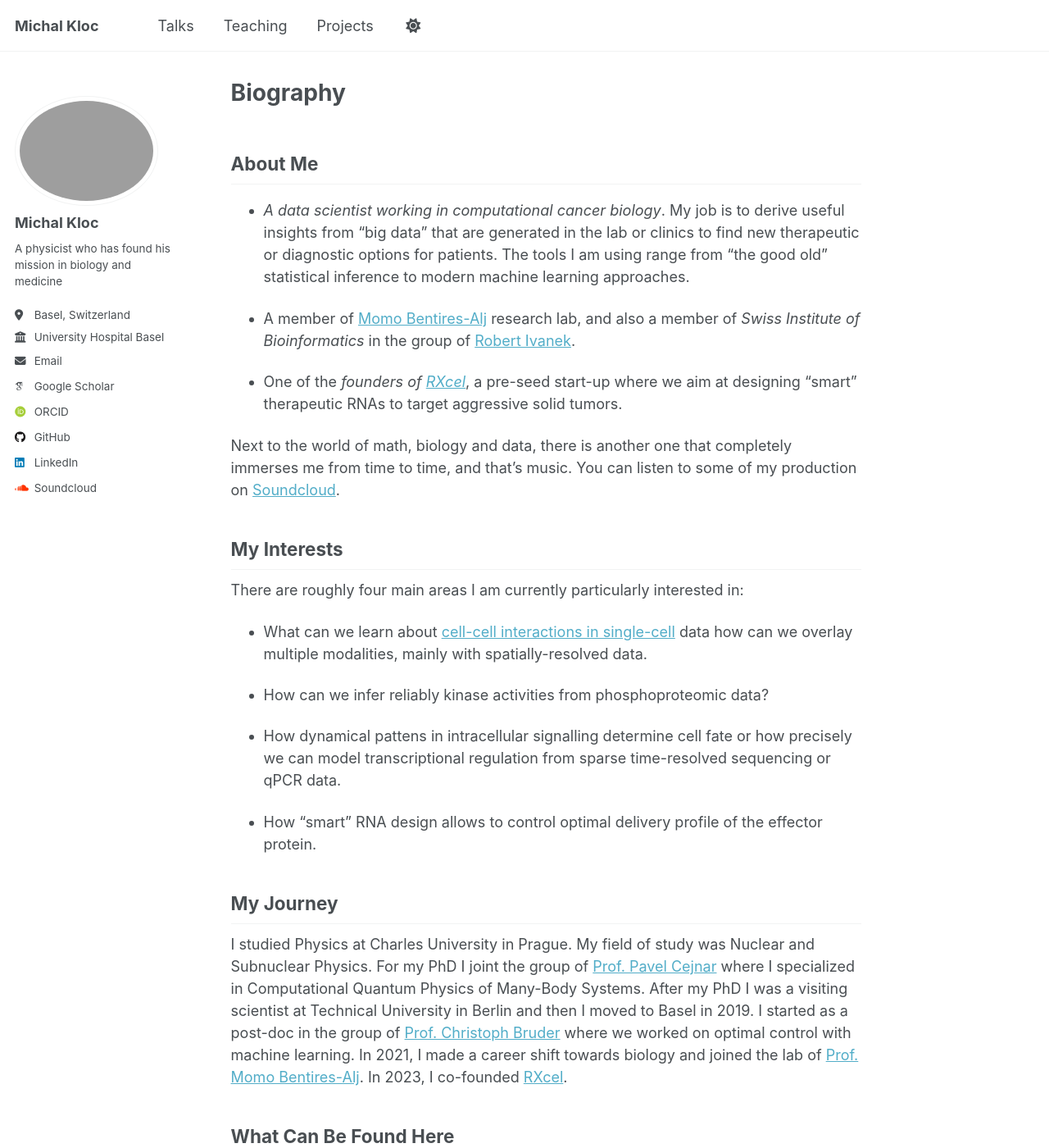
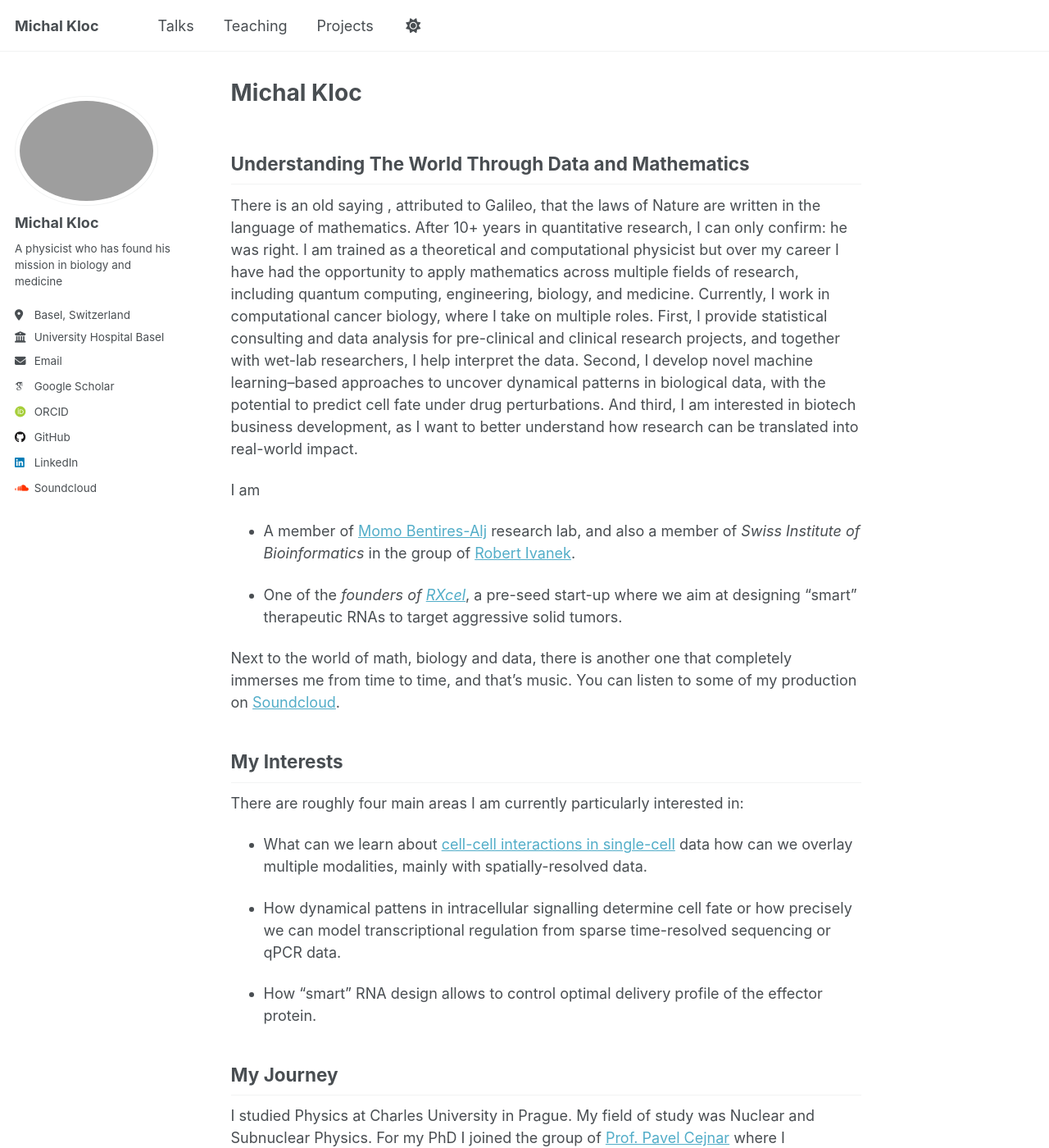
Before and after one commit to MikeKlocCZ/mikekloccz.github.io, a Jekyll site: the page built from _pages/about.md, in a window 1280 px wide and 1400 px high. Shown: the whole window at 82% size. Built offline with Jekyll 4.4.1, drawn with Linux system fonts in a browser that asks for light colours; some web fonts are replaced; a script that is not in the unit is left out; some of the changed text lies outside the part shown.

Commit message:
First page changes...photo

```diff
--- a/_config.yml
+++ b/_config.yml
@@ -22,7 +22,7 @@ repository               : "academicpages/academicpages.github.io"
 #               Additional customization can be done by editing /_includes/author-profile.html
 author:
   # Biographic information
-  avatar           : "Face2.png"
+  avatar           : "Kloc_2025.jpeg"
   name             : "Michal Kloc"
   pronouns         : # example: "she/her"
   bio              : "A physicist who has found his mission in biology and medicine"
--- a/_pages/about.md
+++ b/_pages/about.md
@@ -1,17 +1,16 @@
 ---
 permalink: /
-title: "Biography"
+title: "Michal Kloc"
 author_profile: true
 redirect_from:
   - /about/
   - /about.html
 ---
 
+## Understanding The World Through Data and Mathematics
+There is an old saying , attributed to Galileo, that the laws of Nature are written in the language of mathematics. After 10+ years in quantitative research, I can only confirm: he was right. I am trained as a theoretical and computational physicist but over my career I have had the opportunity to apply mathematics across multiple fields of research, including quantum computing, engineering, biology, and medicine. Currently, I work in computational cancer biology, where I take on multiple roles. First, I provide statistical consulting and data analysis for pre-clinical and clinical research projects, and together with wet-lab researchers, I help interpret the data. Second, I develop novel machine learning–based approaches to uncover dynamical patterns in biological data, with the potential to predict cell fate under drug perturbations. And third, I am interested in biotech business development, as I want to better understand how research can be translated into real-world impact.
 
-
-## About Me
-*  *A data scientist working in computational cancer biology*. My job is to derive useful insights from "big data" that are generated in the lab or clinics to find new therapeutic or diagnostic options for patients. The tools I am using range from "the good old" statistical inference to modern machine learning approaches.
-
+I am
 * A member  of [Momo Bentires-Alj](https://bentireslab.org/article-page/) research lab,   and also a member of *Swiss Institute of Bioinformatics* in the group of [Robert Ivanek](https://www.sib.swiss/directory/group/dbm-bioinformatics-core-facility).
 
 *  One of the *founders of [RXcel](https://rxcel.ch)*, a pre-seed start-up where we aim at designing "smart" therapeutic RNAs to target aggressive solid tumors.
@@ -21,9 +20,8 @@ Next to the world of math, biology and data, there is another one that completel
 ## My Interests
 
 There are roughly four main areas I am currently particularly interested in:
+
 *   What can we learn about [cell-cell interactions in single-cell](https://github.com/MikeKlocCZ/2025_scRNA_brain_mets_MassagueJ)  data how can we overlay multiple modalities, mainly with spatially-resolved data.
-
-*  How can we infer reliably kinase activities from phosphoproteomic data?
 
 * How dynamical pattens in intracellular signalling determine cell fate or how precisely  we can model transcriptional regulation from sparse time-resolved sequencing or qPCR data.
 
@@ -36,10 +34,13 @@ There are roughly four main areas I am currently particularly interested in:
 <!-- *  Kinases are important players in intracellular signaling and can often be dysregulated (not only) in cancer. Inferring their activity from phosphoproteomic data is challenging, but a recently published [resource](https://bioconductor.org/packages/release/data/experiment/html/JohnsonKinaseData.html) for motif-based kinase scoring has significantly improved our ability to tackle this problem. Tested on data with known ground truth, dysregulated kinases were correctly identified, though false positives were common. To improve specificity, additional signaling patterns  and features "behind the linear motifs" should be integrated.
 
 * Recent advances in the field of optimal control have incorporated machine learning techniques into its standard toolkit. One concrete example is represented by neural ordinary differential equations (NODEs). This approach merges a mechanistic modelling of known dynamics in the form of ODEs with neural networks (NNs) embedded in it. Such models can be used to identify optimal control sequences that drive a system along a desired trajectory or to infer missing components of a mechanistic model from data. The approach can be extended to other types of differential equations (for example stochastic dynamics).  We are looking into these tools, for example, to help us understand dynamical interplay between transcription factors, or to decode complex patterns in cellular signaling.
+
+*  How can we infer reliably kinase activities from phosphoproteomic data?
+
  -->
 
 ## My Journey
-I studied Physics at Charles University in Prague. My field of study was Nuclear and Subnuclear Physics. For my PhD I joint the group of [Prof. Pavel Cejnar](https://ipnp.cz/cejnar/publikace/clanky.html) where I specialized in Computational Quantum Physics of Many-Body Systems. After my PhD I was a visiting scientist at Technical University in Berlin and then I moved to Basel in 2019. I started as a post-doc in the group of [Prof. Christoph Bruder](https://quantumtheory-bruder.physik.unibas.ch/en/) where we worked on optimal control with machine learning. In 2021, I made a career shift towards biology and joined the lab of [Prof. Momo Bentires-Alj](https://bentireslab.org/article-page/). In 2023, I co-founded [RXcel](https://rxcel.ch).
+I studied Physics at Charles University in Prague. My field of study was Nuclear and Subnuclear Physics. For my PhD I joined the group of [Prof. Pavel Cejnar](https://ipnp.cz/cejnar/publikace/clanky.html) where I specialized in Computational Quantum Physics of Many-Body Systems. After my PhD I was a visiting scientist at Technical University in Berlin and then I moved to Basel in 2019. I started as a post-doc in the group of [Prof. Christoph Bruder](https://quantumtheory-bruder.physik.unibas.ch/en/) where we worked on optimal control with machine learning. In 2021, I made a career shift towards biomedicine  and joined the lab of [Prof. Momo Bentires-Alj](https://bentireslab.org/article-page/). In 2023, I co-founded [RXcel](https://rxcel.ch).
 
 
 
```
